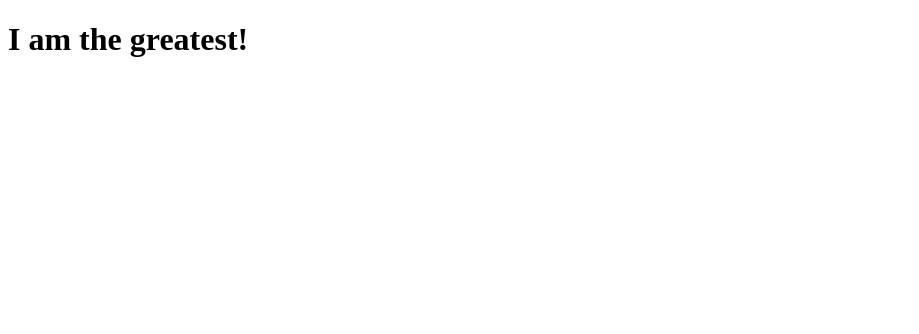
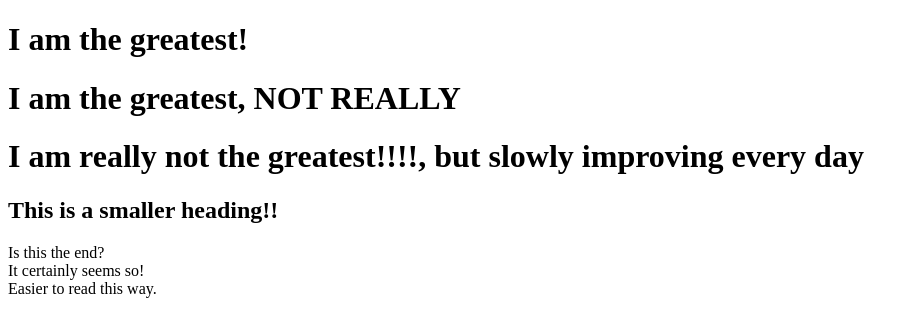
Before and after one commit to Zoltan53/K-Site, a plain HTML site: page index.html in a window 1280 px wide. Shown: the whole page, without its empty margins (0-919 px from the left). Drawn offline with Linux system fonts and the light colour scheme.

Commit message:
html file created

```diff
--- a/index.html
+++ b/index.html
@@ -7,6 +7,16 @@
 </head>
 <body>
 	<h1>I am the greatest!</h1>
+	<h1>I am the greatest, NOT REALLY</h1>
+	<h1>I am really not the greatest!!!!, but slowly improving every day</h1>
+	<h2>This is a smaller heading!!</h2>
+
 
 </body>
+
+
+<footer>Is this the end?<br>
+		It certainly seems so!<br>
+		Easier to read this way.
+		</footer>
 </html>
```
Also changed, not shown: 1 other file.
